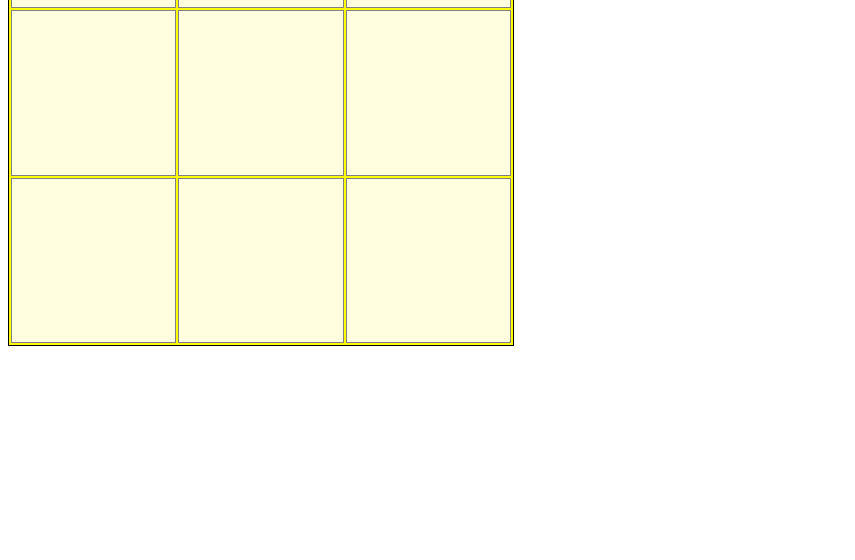
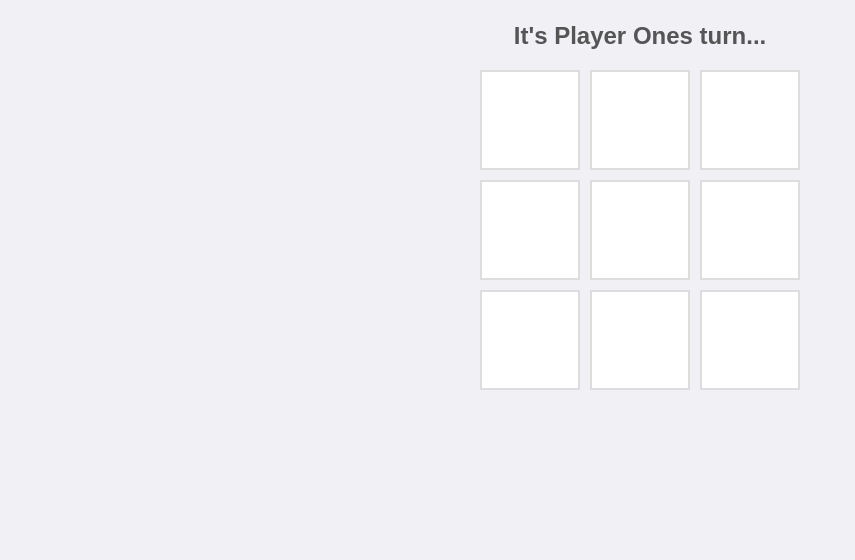
Before and after one commit to yeahwouh/TikTakToe, a plain HTML site: page index.html in a window 1280 px wide. Shown: the part 240-800 px from the top of the page, without its empty margins (0-855 px from the left). Drawn offline with Linux system fonts and the light colour scheme.

Commit message:
Applied some basic styling

```diff
--- a/index.html
+++ b/index.html
@@ -7,8 +7,9 @@
     <link href="style.css" rel="stylesheet" type="text/css" />
 </head>
 <body>
+    <div class="header">Tik Tak Toe</div>
     <div class="container">
-        <h1 class="turn"></div>
+        <h1 class="turn"></h1>
         <div class="board"></div>
     </div>
 <script src="script.js" defer></script>
--- a/style.css
+++ b/style.css
@@ -1,22 +1,84 @@
+/* style.css */
+body {
+    background-color: #f0f0f5;
+    font-family: 'Arial', sans-serif;
+    display: flex;
+    flex-direction: column;
+    justify-content: center;
+    align-items: center;
+    height: 100vh;
+    margin: 0;
+}
+
+.header {
+    font-size: 3rem;
+    font-weight: bold;
+    text-align: center;
+    color: #333;
+    margin-bottom: 20px;
+    text-transform: uppercase;
+}
+
+.container {
+    text-align: center;
+}
+
+.turn {
+    font-size: 1.5rem;
+    margin-bottom: 20px;
+    color: #555;
+}
+
 .board {
     display: grid;
-    height: 500px;
-    width: 500px;
-    grid-template-columns: repeat(3, 1fr);
-    grid-template-rows: repeat(3, 1fr);
-    border: 1px solid black;
-    gap: 2px;
-    padding: 2px;
-    background-color: yellow;
+    grid-template-columns: repeat(3, 100px);
+    grid-template-rows: repeat(3, 100px);
+    gap: 10px;
+    justify-content: center;
 }
 
 .cell {
-    display: flex;
-    justify-content: center;
-    align-items: center;
-    text-align: center;
-    font-size: 2rem;
-    border: 1px solid grey;
-    background: lightyellow;
+    width: 100px;
+    height: 100px;
+    background-color: #fff;
+    border: 2px solid #ddd;
+    font-size: 2.5rem;
+    color: #333;
     cursor: pointer;
+    transition: background-color 0.3s ease, color 0.3s ease;
 }
+
+.cell:hover {
+    background-color: #f5f5f5;
+}
+
+.cell:active {
+    background-color: #333;
+    color: #fff;
+}
+
+.cell[disabled] {
+    background-color: #ddd;
+    cursor: not-allowed;
+}
+
+@media screen and (max-width: 600px) {
+    .board {
+        grid-template-columns: repeat(3, 80px);
+        grid-template-rows: repeat(3, 80px);
+    }
+
+    .cell {
+        width: 80px;
+        height: 80px;
+        font-size: 2rem;
+    }
+
+    .turn {
+        font-size: 1.2rem;
+    }
+
+    .header {
+        font-size: 2.5rem;
+    }
+}
```
